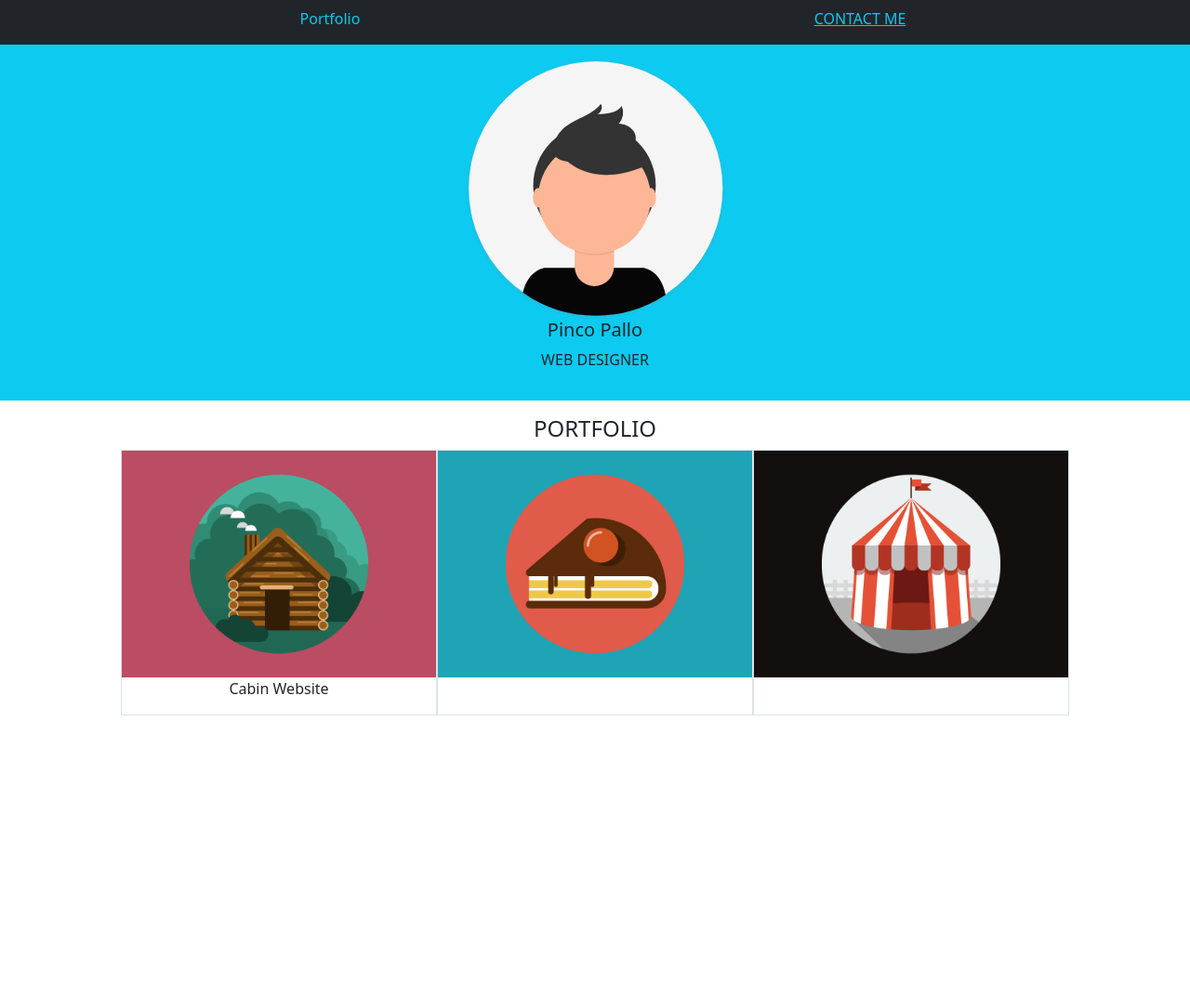
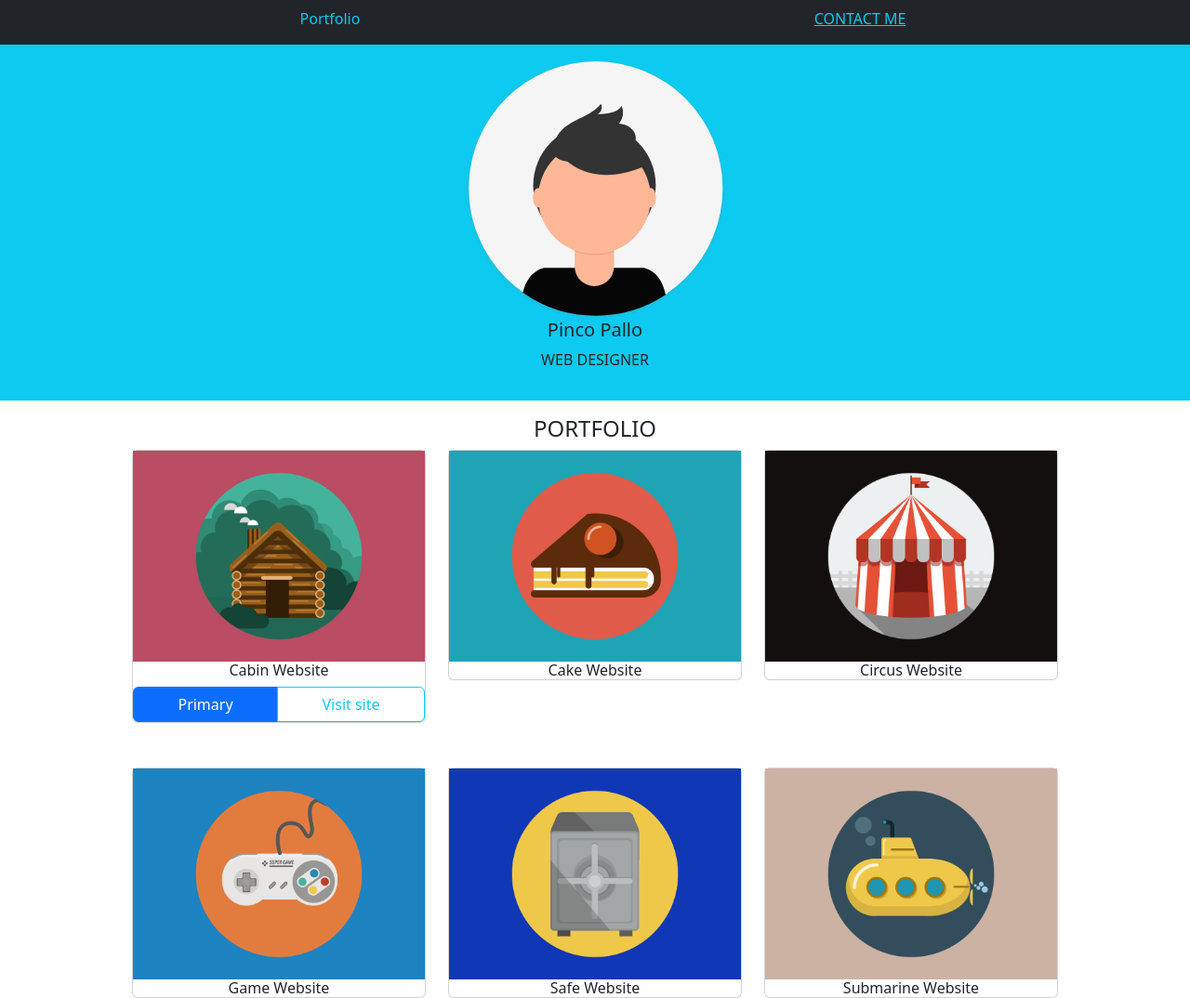
Before and after one commit to Damianopipitone/bootstrap-html-freelancer, a plain HTML site: page index.html in a window 1280 px wide. Shown: the whole page at 93% size. Before the commit the page ends 800 px from the top, so only its background shows below. Drawn offline with nearby package versions, Linux system fonts and the light colour scheme.

Commit message:
Portfolio

```diff
--- a/index.html
+++ b/index.html
@@ -73,28 +73,82 @@
 
             </div>
 
-            <div class="row mx-5">
+            <div class="row text-center mx-5 gy-5">
 
-                <div class="col-4 text-center p-0 border">
+                <div class="col-4">
 
-                    <img src="./img/portfolio/cabin.png" class="img-fluid" alt="cabin">
-                    <p class="text-center">Cabin Website</p>
+                    <div class="card">
+
+                        <img src="./img/portfolio/cabin.png" alt="cabin">
+                        <h6 class="card-text">Cabin Website</h6>
+                        <div class="btn-group" role="group" aria-label="Basic example">
+
+                            <button class="btn btn-primary">Primary</button>
+                            <button class="btn btn-outline-info" >Visit site</button>
+
+                        </div>
+
+                    </div>
 
                 </div>
 
-                <div class="col-4 text-center p-0 border">
+                <div class="col-4">
 
-                    <img src="./img/portfolio/cake.png" class="img-fluid" alt="cake">
+                    <div class="card">
+
+                        <img src="./img/portfolio/cake.png" alt="cake">
+                        <h6 class="card-text">Cake Website</h6>
+
+                    </div>
 
                 </div>
 
-                <div class="col-4 text-center p-0 border">
+                <div class="col-4">
 
-                    <img src="./img/portfolio/circus.png" class="img-fluid" alt="circus">
+                    <div class="card">
+
+                        <img src="./img/portfolio/circus.png" alt="circus">
+                        <h6 class="card-text">Circus Website</h6>
+
+                    </div>
 
                 </div>
 
+                <div class="col-4">
+
+                    <div class="card">
+
+                        <img src="./img/portfolio/game.png" alt="gamepad">
+                        <h6 class="card-text">Game Website</h6>
+
+                    </div>
+
+                </div>
+
+                <div class="col-4">
+
+                    <div class="card">
+
+                        <img src="./img/portfolio/safe.png" alt="safe">
+                        <h6 class="card-text">Safe Website</h6>
+
+                    </div>
+
+                </div>
+
+                <div class="col-4">
+
+                    <div class="card">
+
+                        <img src="./img/portfolio/submarine.png" alt="submarine">
+                        <h6 class="card-text">Submarine Website</h6>
+
+                    </div>
+
+                </div>
             </div>
+
+
 
            </div>
 
```
